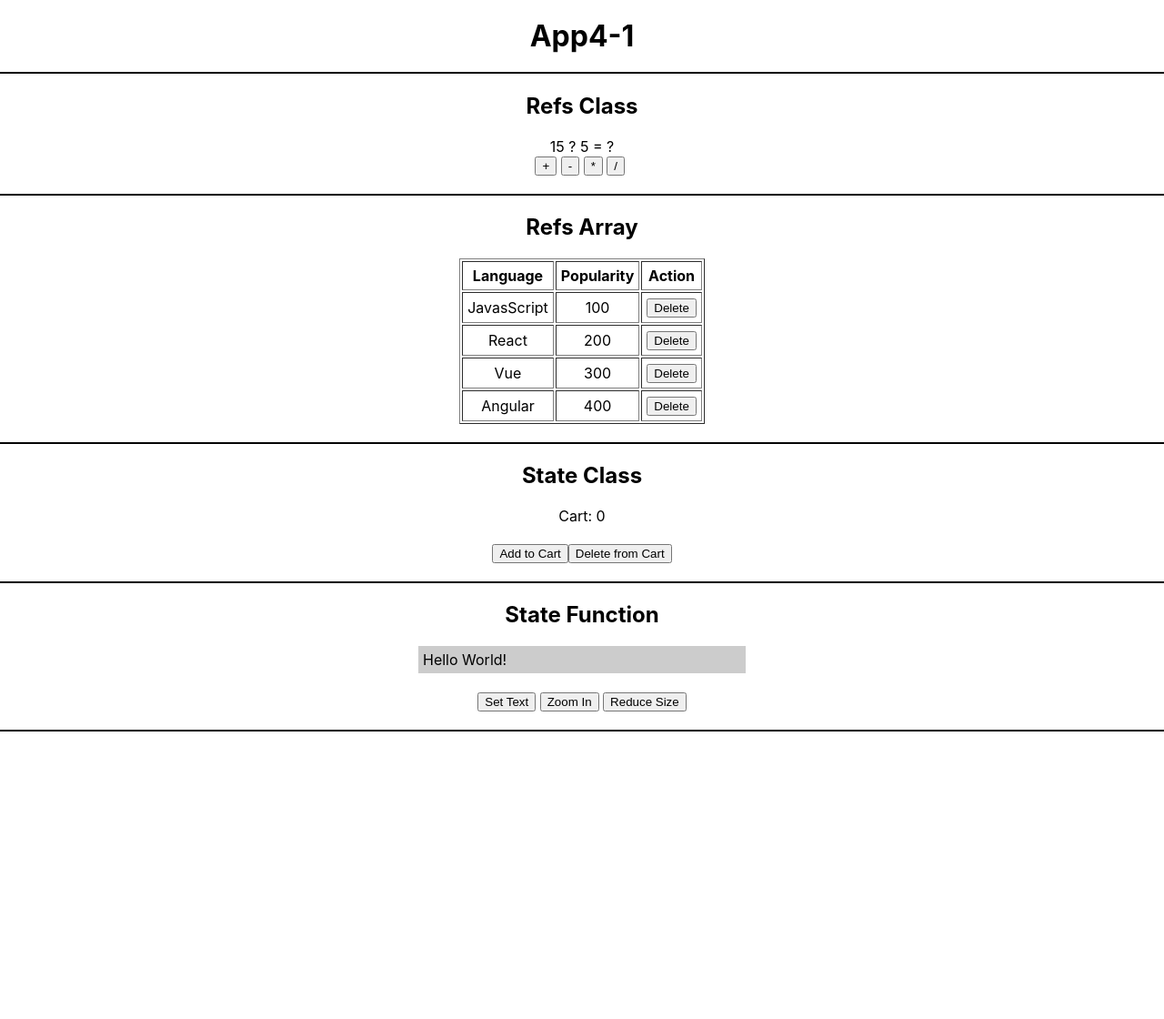
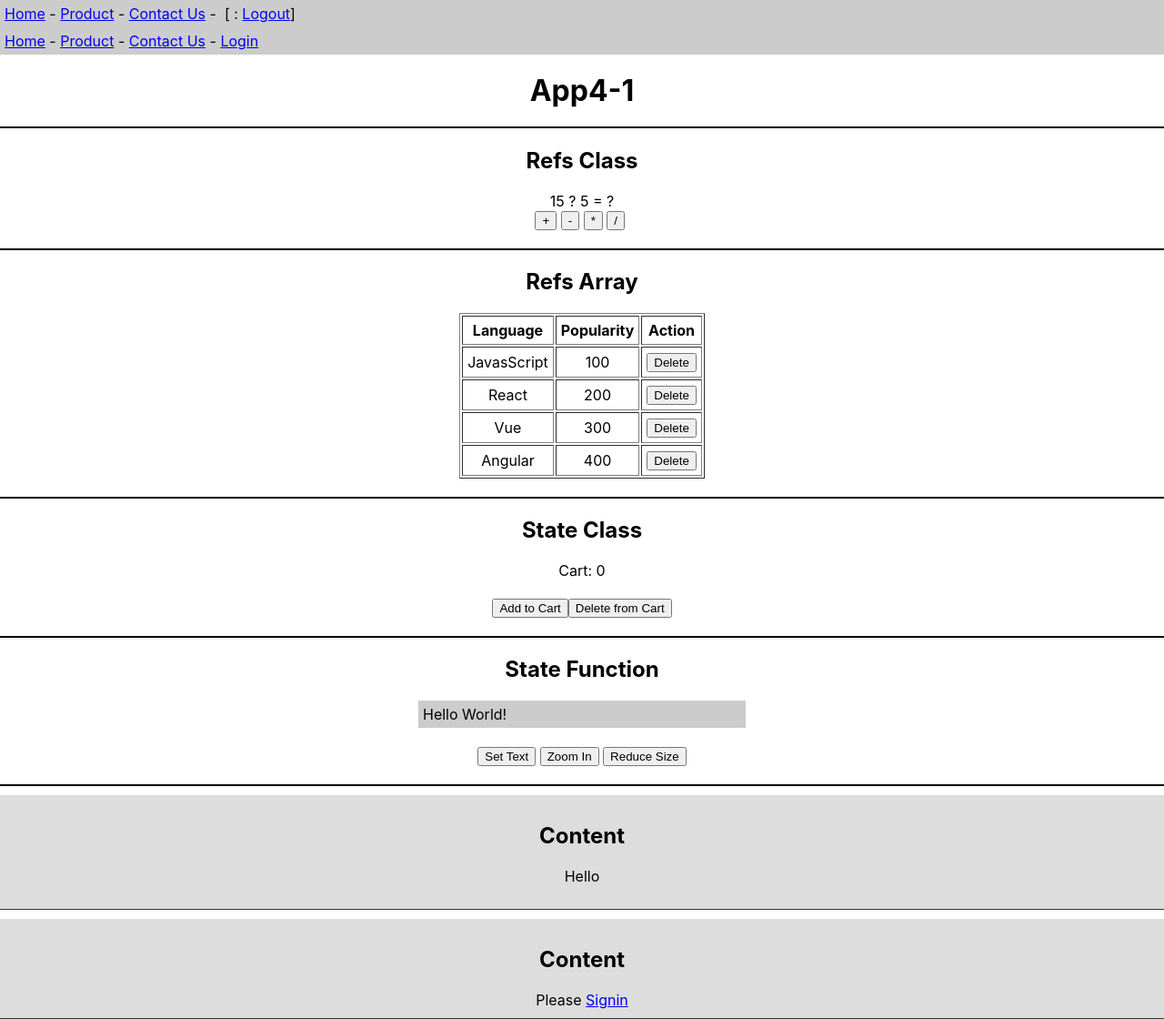
Before and after one commit to PeerapatAtta/React_Book01, a React (Create React App) app in the folder react/app4-1/: page / in a window 1280 px wide. Shown: the whole page at 91% size. Before the commit the page ends 804 px from the top, so only its background shows below. Built offline with nearby package versions, Linux system fonts and the light colour scheme.

Commit message:
app4-1: done

```diff
--- a/react/app4-1/src/App.js
+++ b/react/app4-1/src/App.js
@@ -4,16 +4,29 @@
 import RefsClass from './refs-class';
 import Cart from './state-class';
 import MessageBox from './state-func';
+import React, { createContext } from 'react';
+import { userContext } from './context';
+import Header from './context-header';
+import Content from './context-content';
+import Header2 from './context-header2';
+import Content2 from './context-content2';
 
-function App() {
+
+
+export default function App() {
+  let [user, setUser] = React.useState('');
   return (
-    <>
+    // <userContext.Provider value={'Tom Jerry'}>
+    <userContext.Provider value={[user, setUser]}>
+      <Header />
+      <Header2 />
       <RefsClass />
       <RefsArray />
       <Cart />
       <MessageBox />
-    </>
+      <Content />
+      <Content2 />
+    </userContext.Provider>
+
   );
 }
-
-export default App;
--- /dev/null
+++ b/react/app4-1/src/context-content.js
@@ -0,0 +1,21 @@
+import React from 'react';
+import { userContext } from './context';
+
+export default function Content(){
+    let user = React.useContext(userContext);
+
+    const contentStyle = {
+        backgroundColor: '#ddd',
+        textAlign: 'center',
+        padding: '10px',
+        marginTop: '10px',
+        borderBottom: '1px solid #333'
+    };
+
+    return (
+        <div style={contentStyle}>
+            <h2>Content</h2>
+            <p>Hello {user}</p>
+        </div>
+    );
+}
--- /dev/null
+++ b/react/app4-1/src/context-content2.js
@@ -0,0 +1,28 @@
+import React from 'react';
+import { userContext } from './context';
+
+export default function Content2(){
+    let [user,setUser] = React.useContext(userContext);
+
+    const contentStyle = {
+        backgroundColor: '#ddd',
+        textAlign: 'center',
+        padding: '10px',
+        marginTop: '10px',
+        borderBottom: '1px solid #333'
+    };
+
+    const onClickSignin = (event) => {
+        event.preventDefault();
+        setUser('Tom Jerry');
+    }
+
+    return (
+        <div style={contentStyle}>
+            <h2>Content</h2>
+            {
+                (user) ? <span>Welcome {user}</span> : <span>Please <a href="/" onClick={onClickSignin}>Signin</a></span>
+            }
+        </div>
+    );
+}
--- /dev/null
+++ b/react/app4-1/src/context-header.js
@@ -0,0 +1,24 @@
+import React from 'react';
+import { userContext } from './context';
+
+export default class Header extends React.Component {
+    static contextType = userContext;
+
+    render() {
+        const user = this.context;
+        const headerStyle = {
+            backgroundColor: '#ccc',
+            textAlgn: 'center',
+            padding: '5px',
+        };
+
+        return (
+            <div style={headerStyle}>
+                <a href="/">Home</a>&nbsp;-&nbsp;
+                <a href="/">Product</a>&nbsp;-&nbsp;
+                <a href="/">Contact Us</a>&nbsp;-&nbsp;
+                [{user}&nbsp;:&nbsp;<a href="/">Logout</a>]
+            </div>
+        )
+    }
+}
--- /dev/null
+++ b/react/app4-1/src/context-header2.js
@@ -0,0 +1,44 @@
+import React from 'react';
+import { userContext } from './context';
+
+export default class Header2 extends React.Component {
+    static contextType = userContext;
+
+    render() {
+        // const user = this.context;
+        let [user, setUser] = this.context;
+
+        const headerStyle = {
+            backgroundColor: '#ccc',
+            textAlgn: 'center',
+            padding: '5px',
+        };
+
+        const onClickSignout = (event) => {
+            event.preventDefault();
+            setUser('');
+        };
+
+        const onClickSignin = (event) => {
+            event.preventDefault();
+            setUser('Tom Jerry');
+        }
+
+        return (
+            <div style={headerStyle}>
+                <a href="/">Home</a>&nbsp;-&nbsp;
+                <a href="/">Product</a>&nbsp;-&nbsp;
+                <a href="/">Contact Us</a>&nbsp;-&nbsp;
+                {(user) ?
+                    (<span>[{user}&nbsp;:&nbsp;
+                        <a href="/" onClick={onClickSignout}>Logout</a>]
+                    </span>)
+                    :
+                    (<span>
+                        <a href="/" onClick={onClickSignin}>Login</a>
+                    </span>)
+                }
+            </div>
+        )
+    }
+}
--- /dev/null
+++ b/react/app4-1/src/context.js
@@ -0,0 +1,3 @@
+import React, { createContext } from 'react';
+
+export const userContext = createContext();
```
